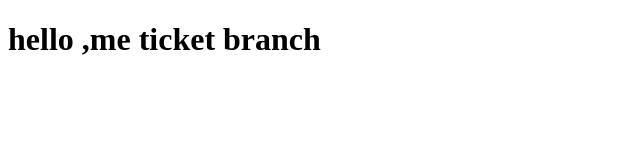
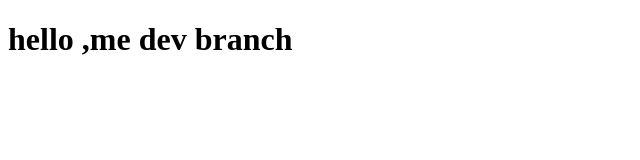
Before and after one commit to deepikabinjola/practice, a plain HTML site: page index.html in a window 1280 px wide. Shown: the whole page, without its empty margins (0-640 px from the left). Drawn offline with Linux system fonts and the light colour scheme.

Commit message:
Update index.html

```diff
--- a/index.html
+++ b/index.html
@@ -7,7 +7,7 @@
 </head>
 <body>
     <h1>
-        hello ,me ticket branch
+        hello ,me dev branch
     </h1>
 </body>
 </html>
```
